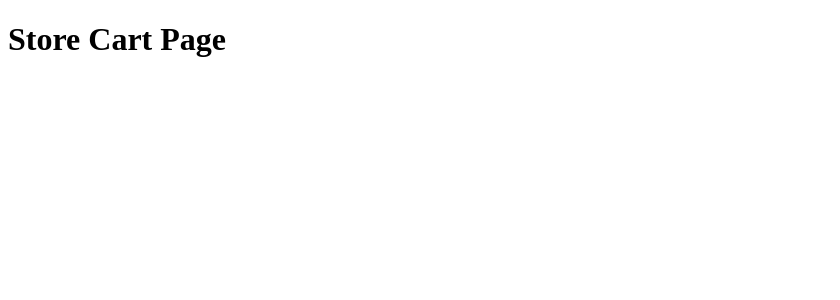
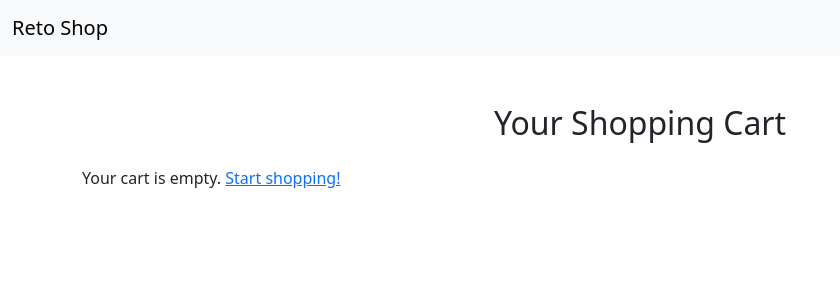
Before and after one commit to ashwin-sawant/project-retoshop, a Django app: page /store/cart in a window 1280 px wide. Shown: the top 300 px of the page, without its empty margins (0-840 px from the left). Run offline with Django 5.2, Linux system fonts and the light colour scheme.

Commit message:
add store pages and design and working..

```diff
--- a/retoshop/store/templates/cart.html
+++ b/retoshop/store/templates/cart.html
@@ -3,9 +3,55 @@
 <head>
     <meta charset="UTF-8">
     <meta name="viewport" content="width=device-width, initial-scale=1.0">
-    <title>Reto Shop | Cart</title>
+    <title>Your Cart - Reto Shop</title>
+    <!-- Bootstrap 5 CSS -->
+    <link href="https://cdn.jsdelivr.net/npm/bootstrap@5.3.0/dist/css/bootstrap.min.css" rel="stylesheet">
 </head>
 <body>
-    <h1>Store Cart Page</h1>
+
+<!-- Navbar -->
+<nav class="navbar navbar-expand-lg navbar-light bg-light">
+    <div class="container-fluid">
+        <a class="navbar-brand" href="{% url 'store' %}">Reto Shop</a>
+    </div>
+</nav>
+
+<!-- Cart Section -->
+<div class="container my-5">
+    <h2 class="text-center mb-4">Your Shopping Cart</h2>
+
+    {% if cart_items %}
+    <table class="table table-bordered">
+        <thead>
+            <tr>
+                <th>Product</th>
+                <th>Quantity</th>
+                <th>Total</th>
+                <th>Remove</th>
+            </tr>
+        </thead>
+        <tbody>
+            {% for item in cart_items %}
+            <tr>
+                <td>{{ item.product.name }}</td>
+                <td>{{ item.quantity }}</td>
+                <td>${{ item.total|floatformat:2 }}</td>
+                <td>
+                    <a href="{% url 'remove_from_cart' item.product.id %}" class="btn btn-danger">Remove</a>
+                </td>
+            </tr>
+            {% endfor %}
+        </tbody>
+    </table>
+
+    <p><strong>Total Price: ${{ total_price|floatformat:2 }}</strong></p>
+
+    {% else %}
+    <p>Your cart is empty. <a href="{% url 'store' %}">Start shopping!</a></p>
+    {% endif %}
+</div>
+
+<!-- Bootstrap 5 JavaScript -->
+<script src="https://cdn.jsdelivr.net/npm/bootstrap@5.3.0/dist/js/bootstrap.bundle.min.js"></script>
 </body>
 </html>
--- a/retoshop/store/urls.py
+++ b/retoshop/store/urls.py
@@ -1,9 +1,15 @@
 from django.urls import path
 from .import views
+from django.urls import path
+from .views import store, add_to_cart, view_cart, remove_from_cart, products_view
 
 urlpatterns = [
     path('store/', views.store, name='store'),
-    path('store/cart', views.cart, name='cart'),
-    path('store/products', views.products, name='products'),
+    path('store/cart', views.view_cart, name='view_cart'),
+    path('store/<int:category_id>/', views.products, name='products'),
     path('store/product', views.product, name='product'),
+    path('add_to_cart/<int:product_id>/', add_to_cart, name='add_to_cart'),
+    path('remove_from_cart/<int:product_id>/', remove_from_cart, name='remove_from_cart'),
+    path('category/<int:category_id>/', products_view, name='products_by_category'),  # Products by category
+
 ]
--- a/retoshop/store/views.py
+++ b/retoshop/store/views.py
@@ -1,15 +1,111 @@
-from django.shortcuts import render
+from django.shortcuts import render, get_object_or_404, redirect
 from .models import Category
 
-def store(request):
-    categories = Category.objects.all()
-    return render(request, "store.html",{'categories':categories})
+# def store(request):
+#     categories = Category.objects.all()
+#     return render(request, "store.html",{'categories':categories})
 
-def products(request):
-    return render(request, "products.html")
+def products(request, category_id):
+    category = get_object_or_404(Category, id=category_id)
+    products = category.products.all()  # Get all products related to this category
+    return render(request, 'category_products.html', {'category': category, 'products': products})
 
 def product(request):
     return render(request, "particular_product.html")
 
-def cart(request):
-    return render(request, "cart.html")
+# # from django.shortcuts import render, get_object_or_404, redirect
+# from .models import Product
+
+# # Product List View (Store/Home Page)
+# def store(request):
+#     products = Product.objects.all()  # Get all products
+#     return render(request, 'store.html', {'products': products})
+
+# # Add to Cart View
+# def add_to_cart(request, product_id):
+#     product = get_object_or_404(Product, id=product_id)
+#     cart = request.session.get('cart', {})
+#     cart[product_id] = cart.get(product_id, 0) + 1  # Increment quantity
+#     request.session['cart'] = cart
+#     return redirect('view_cart')
+
+# # View Cart
+# def view_cart(request):
+#     cart = request.session.get('cart', {})
+#     products = Product.objects.filter(id__in=cart.keys())
+#     cart_items = [(product, cart[str(product.id)]) for product in products]
+
+#     total_price = sum(product.price * quantity for product, quantity in cart_items)
+
+#     return render(request, 'cart.html', {'cart_items': cart_items, 'total_price': total_price})
+
+# # Remove from Cart View
+# def remove_from_cart(request, product_id):
+#     cart = request.session.get('cart', {})
+#     if str(product_id) in cart:
+#         del cart[str(product_id)]
+#     request.session['cart'] = cart
+#     return redirect('view_cart')
+
+
+
+# Static category data (mocking a database)
+CATEGORIES = [
+    {'id': 1, 'name': 'Electronics', 'description': 'Gadgets, devices, and more'},
+    {'id': 2, 'name': 'Clothing', 'description': 'Men\'s and women\'s fashion'},
+    {'id': 3, 'name': 'Home Appliances', 'description': 'Appliances for your home'},
+]
+
+# Static products data (mocking a database)
+PRODUCTS = [
+    {'id': 1, 'category_id': 1, 'name': 'Laptop', 'description': 'High-performance laptop', 'price': 999.99, 'image': 'laptop.jpg'},
+    {'id': 2, 'category_id': 1, 'name': 'Smartphone', 'description': 'Latest smartphone', 'price': 799.99, 'image': 'smartphone.jpg'},
+    {'id': 3, 'category_id': 2, 'name': 'T-shirt', 'description': 'Cotton t-shirt', 'price': 19.99, 'image': 'tshirt.jpg'},
+    {'id': 4, 'category_id': 3, 'name': 'Washing Machine', 'description': 'Efficient washing machine', 'price': 399.99, 'image': 'washing_machine.jpg'},
+]
+
+# Store view - Display categories
+def store(request):
+    return render(request, 'store.html', {'categories': CATEGORIES})
+
+# Products view - Display products of a selected category
+def products_view(request, category_id):
+    category_products = [product for product in PRODUCTS if product['category_id'] == category_id]
+    category_name = next((cat['name'] for cat in CATEGORIES if cat['id'] == category_id), "Category")
+    return render(request, 'products.html', {'products': category_products, 'category_name': category_name})
+
+
+# # Product List View (Store/Home Page)
+# def store(request):
+#     return render(request, 'store.html', {'products': PRODUCTS})
+
+# Add to Cart View
+def add_to_cart(request, product_id):
+    cart = request.session.get('cart', {})
+    cart[str(product_id)] = cart.get(str(product_id), 0) + 1  # Increment quantity
+    request.session['cart'] = cart
+    return redirect('view_cart')
+
+# View Cart
+def view_cart(request):
+    cart = request.session.get('cart', {})
+    cart_items = []
+    total_price = 0
+
+    for product in PRODUCTS:
+        product_id = str(product['id'])
+        if product_id in cart:
+            quantity = cart[product_id]
+            product_total = product['price'] * quantity
+            cart_items.append({'product': product, 'quantity': quantity, 'total': product_total})
+            total_price += product_total
+
+    return render(request, 'cart.html', {'cart_items': cart_items, 'total_price': total_price})
+
+# Remove from Cart View
+def remove_from_cart(request, product_id):
+    cart = request.session.get('cart', {})
+    if str(product_id) in cart:
+        del cart[str(product_id)]
+    request.session['cart'] = cart
+    return redirect('view_cart')
```
Also changed, not shown: retoshop/store/models.py (+12 -1 lines), retoshop/store/templates/products.html (+35 -2 lines), retoshop/store/templates/store.html (+15 -56 lines), retoshop/db.sqlite3.
